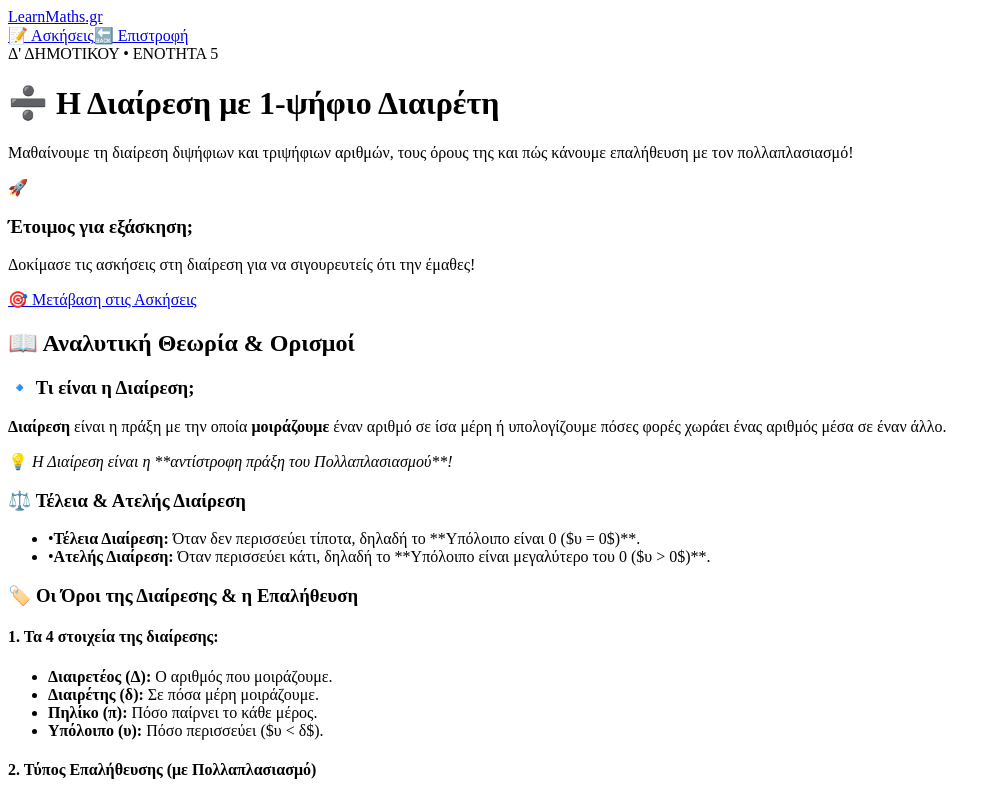
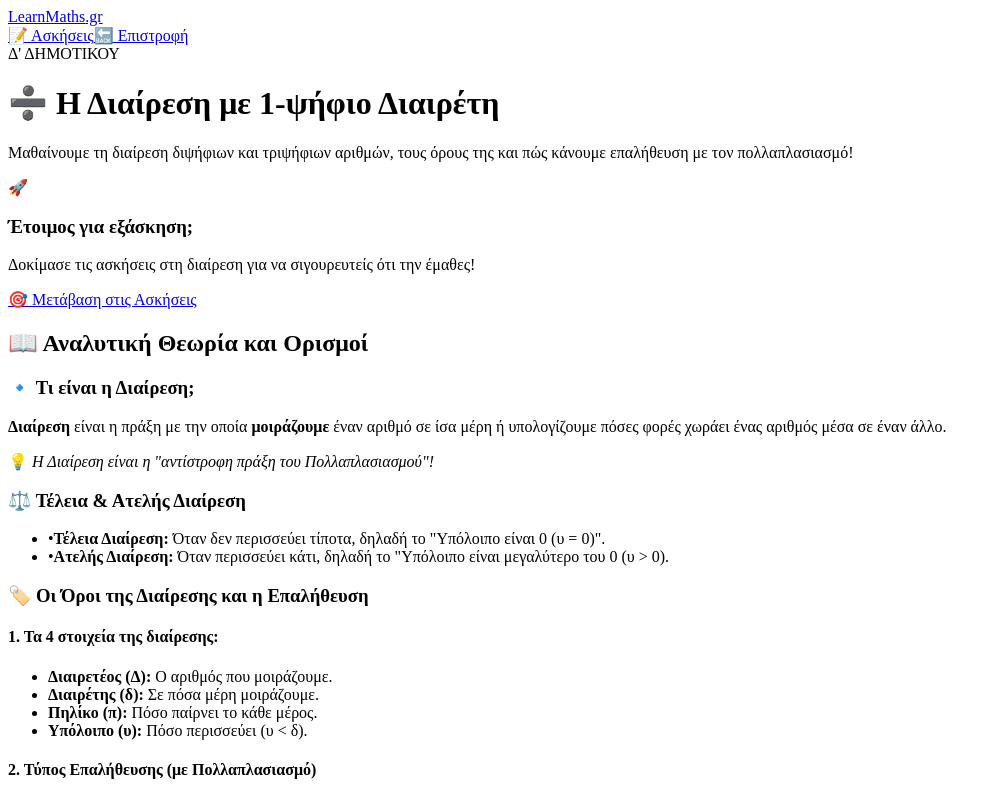
Before and after one commit to gkrimpas-lab/learn-maths-2026, a Next.js app: page /d-dimotikou/5-diairesi in a window 1280 px wide. Shown: the top 800 px of the page, without its empty margins (0-998 px from the left). Built offline with nearby package versions, Linux system fonts and the light colour scheme.

Commit message:
Update 5-diairesi.js

```diff
--- a/pages/d-dimotikou/5-diairesi.js
+++ b/pages/d-dimotikou/5-diairesi.js
@@ -114,7 +114,7 @@ export default function DiairesiTheoryPage() {
             <div className="relative z-10 grid grid-cols-1 md:grid-cols-3 gap-6 items-center">
               <div className="md:col-span-2 space-y-3">
                 <span className="bg-white/20 text-white text-xs font-black uppercase px-3 py-1 rounded-full tracking-wider">
-                  Δ' ΔΗΜΟΤΙΚΟΥ • ΕΝΟΤΗΤΑ 5
+                  Δ' ΔΗΜΟΤΙΚΟΥ
                 </span>
                 <h1 className="text-3xl lg:text-4xl font-black tracking-tight">
                   ➗ Η Διαίρεση με 1-ψήφιο Διαιρέτη
@@ -143,7 +143,7 @@ export default function DiairesiTheoryPage() {
           <div className="bg-white p-6 md:p-10 rounded-3xl shadow-sm border border-gray-100 space-y-8">
             <div className="border-b pb-4 border-gray-100">
               <h2 className="text-2xl font-black text-gray-900 flex items-center gap-2">
-                <span>📖</span> Αναλυτική Θεωρία & Ορισμοί
+                <span>📖</span> Αναλυτική Θεωρία και Ορισμοί
               </h2>
             </div>
 
@@ -158,7 +158,7 @@ export default function DiairesiTheoryPage() {
                   <strong>Διαίρεση</strong> είναι η πράξη με την οποία <strong>μοιράζουμε</strong> έναν αριθμό σε ίσα μέρη ή υπολογίζουμε πόσες φορές χωράει ένας αριθμός μέσα σε έναν άλλο.
                 </p>
                 <div className="bg-white p-3 rounded-xl border border-indigo-100 text-xs text-indigo-950 font-medium">
-                  💡 <i>Η Διαίρεση είναι η **αντίστροφη πράξη του Πολλαπλασιασμού**!</i>
+                  💡 <i>Η Διαίρεση είναι η "αντίστροφη πράξη του Πολλαπλασιασμού"!</i>
                 </div>
               </div>
 
@@ -170,11 +170,11 @@ export default function DiairesiTheoryPage() {
                 <ul className="space-y-2 text-sm text-gray-700">
                   <li className="flex items-start gap-2">
                     <span className="text-emerald-600 font-bold">•</span>
-                    <span><strong>Τέλεια Διαίρεση:</strong> Όταν δεν περισσεύει τίποτα, δηλαδή το **Υπόλοιπο είναι 0 ($υ = 0$)**.</span>
+                    <span><strong>Τέλεια Διαίρεση:</strong> Όταν δεν περισσεύει τίποτα, δηλαδή το "Υπόλοιπο είναι 0 (υ = 0)".</span>
                   </li>
                   <li className="flex items-start gap-2">
                     <span className="text-amber-600 font-bold">•</span>
-                    <span><strong>Ατελής Διαίρεση:</strong> Όταν περισσεύει κάτι, δηλαδή το **Υπόλοιπο είναι μεγαλύτερο του 0 ($υ &gt; 0$)**.</span>
+                    <span><strong>Ατελής Διαίρεση:</strong> Όταν περισσεύει κάτι, δηλαδή το "Υπόλοιπο είναι μεγαλύτερο του 0 (υ &gt; 0).</span>
                   </li>
                 </ul>
               </div>
@@ -184,7 +184,7 @@ export default function DiairesiTheoryPage() {
             {/* ΟΡΟΛΟΓΙΑ & ΕΠΑΛΗΘΕΥΣΗ */}
             <div className="bg-gray-50 p-6 rounded-2xl border border-gray-200 space-y-4">
               <h3 className="text-lg font-extrabold text-gray-800">
-                🏷️ Οι Όροι της Διαίρεσης & η Επαλήθευση
+                🏷️ Οι Όροι της Διαίρεσης και η Επαλήθευση
               </h3>
 
               <div className="grid grid-cols-1 md:grid-cols-2 gap-4 text-sm">
@@ -195,7 +195,7 @@ export default function DiairesiTheoryPage() {
                     <li><strong className="text-indigo-600">Διαιρετέος (Δ):</strong> Ο αριθμός που μοιράζουμε.</li>
                     <li><strong className="text-blue-600">Διαιρέτης (δ):</strong> Σε πόσα μέρη μοιράζουμε.</li>
                     <li><strong className="text-emerald-600">Πηλίκο (π):</strong> Πόσο παίρνει το κάθε μέρος.</li>
-                    <li><strong className="text-amber-600">Υπόλοιπο (υ):</strong> Πόσο περισσεύει ($υ &lt; δ$).</li>
+                    <li><strong className="text-amber-600">Υπόλοιπο (υ):</strong> Πόσο περισσεύει (υ &lt; δ).</li>
                   </ul>
                 </div>
 
@@ -218,7 +218,7 @@ export default function DiairesiTheoryPage() {
             <div className="flex flex-col md:flex-row justify-between items-start md:items-center gap-4 border-b pb-4 border-gray-100">
               <div>
                 <h2 className="text-2xl font-black text-gray-900 flex items-center gap-2">
-                  <span>🧮</span> Διαδραστικό Εργαστήριο Διαίρεσης & Επαλήθευσης
+                  <span>🧮</span> Διαδραστικό Εργαστήριο Διαίρεσης και Επαλήθευσης
                 </h2>
                 <p className="text-gray-500 text-sm">
                   Άλλαξε τους αριθμούς και δες αυτόματα την κάθετη πράξη και την επαλήθευση!
@@ -245,7 +245,7 @@ export default function DiairesiTheoryPage() {
             <div className="grid grid-cols-1 md:grid-cols-2 gap-6 bg-slate-50 p-6 rounded-2xl border border-slate-200">
               <div>
                 <label className="block text-xs font-black uppercase text-gray-500 mb-1">
-                  Διαιρετέος ($Δ$): <span className="text-indigo-600 font-mono text-base font-black">{formatNumber(D)}</span>
+                  Διαιρετεος (Δ): <span className="text-indigo-600 font-mono text-base font-black">{formatNumber(D)}</span>
                 </label>
                 <input
                   type="range"
@@ -259,7 +259,7 @@ export default function DiairesiTheoryPage() {
 
               <div>
                 <label className="block text-xs font-black uppercase text-gray-500 mb-1">
-                  Διαιρέτης ($δ$): <span className="text-blue-600 font-mono text-base font-black">{d}</span>
+                  Διαιρετης (δ): <span className="text-blue-600 font-mono text-base font-black">{d}</span>
                 </label>
                 <input
                   type="range"
@@ -403,7 +403,7 @@ export default function DiairesiTheoryPage() {
                 </div>
 
                 <p className="text-xs text-emerald-900 font-medium">
-                  💡 *Πολλαπλασιάσαμε το πηλίκο με τον διαιρέτη, προσθέσαμε το υπόλοιπο και βρήκαμε ακριβώς τον αρχικό αριθμό!*
+                  💡 Πολλαπλασιάσαμε το πηλίκο με τον διαιρέτη, προσθέσαμε το υπόλοιπο και βρήκαμε ακριβώς τον αρχικό αριθμό!
                 </p>
 
                 <div className="text-xs text-slate-500 font-bold border-t pt-3 border-emerald-200">
```
